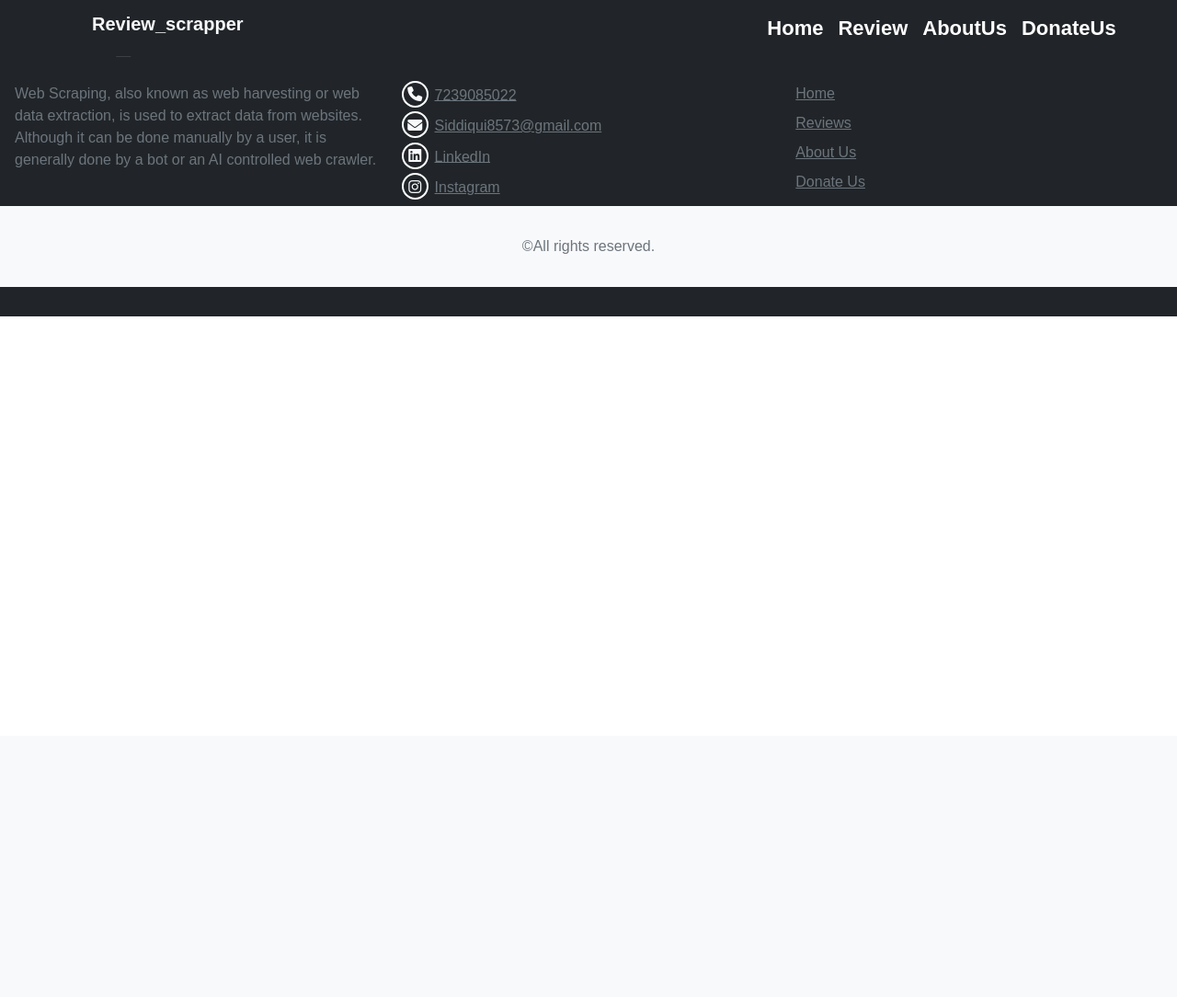
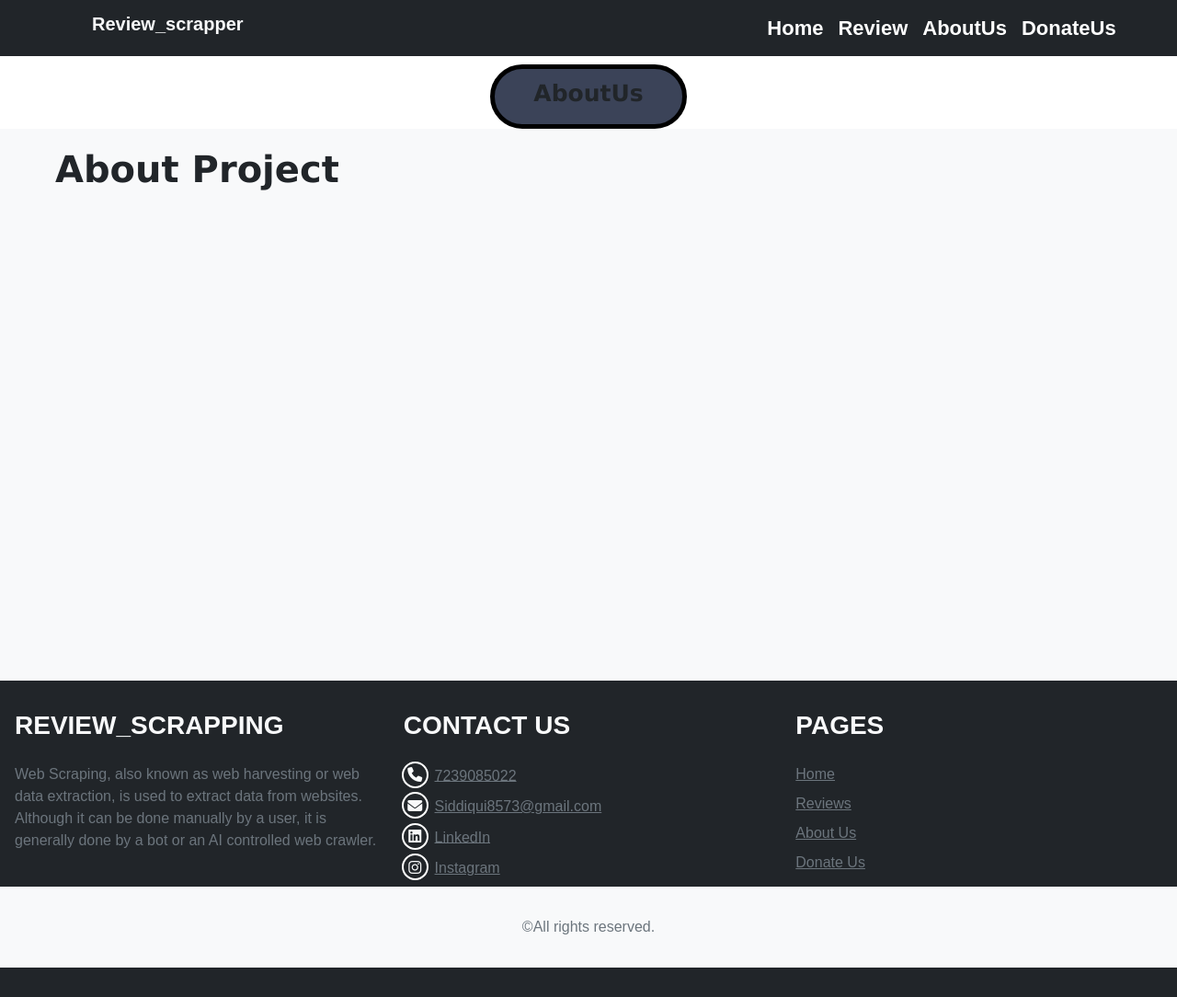
Before and after one commit to HuzaifaAshfaque/Scrapper, a Django app: page /aboutus in a window 1280 px wide. Shown: the whole page at 92% size. Before the commit the page ends 344 px from the top, so only its background shows below. Run offline with Django 4.2, Linux system fonts and the light colour scheme.

Commit message:
new commit

```diff
--- a/Review_Scrapper/static/css/style.css
+++ b/Review_Scrapper/static/css/style.css
@@ -95,20 +95,6 @@
 .icon--phone:hover {
 	background-color: #2ea44f;
 	outline-color: #2ea44f;
-}
-@keyframes shake {
-  10%{
-    transform: rotate(15deg);
-  }
-  20%{
-    transform: rotate(-15deg);
-  }
-  30%{
-    transform: rotate(15deg);
-  }
-  40%{
-    transform: rotate(-15deg);
-  }
 }
 
 
@@ -258,6 +244,7 @@
   margin-top:60px;
   padding: 0;
   font-family: Verdana, Geneva, Tahoma, sans-serif;
+
   /* background-color: #bbb; */
 }
 .rev1{
@@ -297,3 +284,52 @@
   box-shadow: 5px 10px 10px 5px rgb(4, 50, 58);
 
 }
+
+/* ----------------------- */
+/* aboutus css */
+.about{
+  margin: 0;
+  margin-top:60px;
+  padding: 0;
+  font-family: Verdana, Geneva, Tahoma, sans-serif;
+
+  /* background-color: #bbb; */
+}
+.abt1{
+  min-height:80px;
+  max-width: 100%;
+  padding: 0;
+  margin: 0%;
+
+
+}
+.abt1-abt2{
+  margin-top: 10px;
+  border: 5px solid black;
+  border-radius: 50px;
+  text-align: center;
+  font-size: 25px;
+  font-weight: 600;
+  padding-top: 8px;
+  background-color: #3b4358;
+
+}
+
+.abt2{
+  min-height:600px;
+  max-width: 100%;
+  padding: 0;
+  margin: 0%;
+
+
+}
+
+.abt2-abt1{
+  padding-top: 20px;
+  padding-left: 60px;
+
+}
+.abt2-abt1-abt1{
+  font-weight: 600;
+
+}
--- a/Review_Scrapper/templates/aboutus.html
+++ b/Review_Scrapper/templates/aboutus.html
@@ -1,8 +1,23 @@
 {% extends 'base.htm' %}
 {% block title %}
-Home
+Aboutus
 {% endblock title %}
 {% block body %}
+
+
+
+<div class="container-fluid about">
+    <div class="row abt1">
+        <div class="col-sm-5"></div>
+        <div class="col-sm-2 abt1-abt2">AboutUs</div>
+        <div class="col-sm-5"></div>
+    </div>
+    <div class="row abt2 bg-light">
+        <div class="col-sm-12 abt2-abt1">
+            <h1 class="abt2-abt1-abt1">About Project</h1>
+        </div>
+    </div>
+</div>
 
 
 
@@ -14,4 +29,8 @@
 
 
 
-{% endblock%}
+
+
+
+
+{% endblock %}
--- a/Review_Scrapper/templates/donate.htm
+++ b/Review_Scrapper/templates/donate.htm
@@ -1,6 +1,6 @@
 {% extends 'base.htm' %}
 {% block title %}
-Home
+Donate
 {% endblock title %}
 {% block body %}
 
```
Also changed, not shown: Review_Scrapper/templates/base.htm (line endings or trailing spaces).
